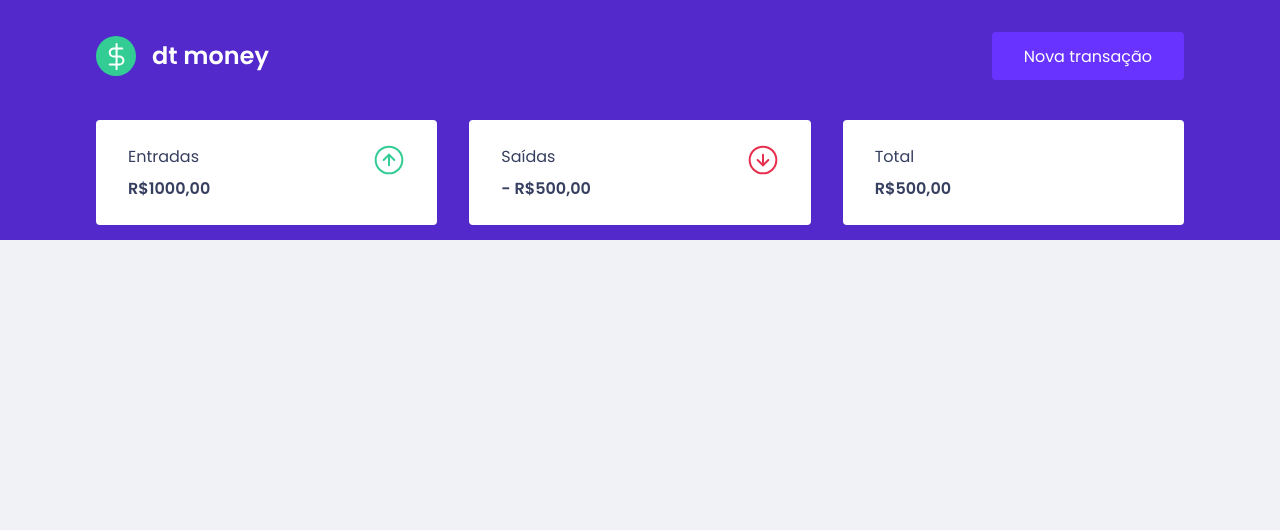
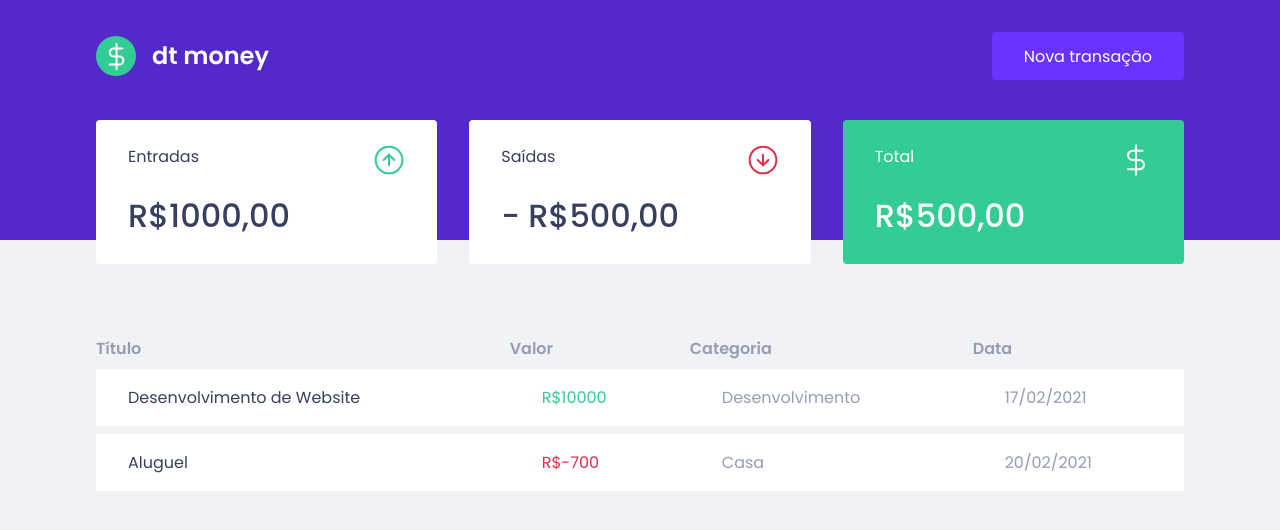
Before and after one commit to BiancaDuarteRaposo/dtmoney, a React (Create React App) app: page / in a window 1280 px wide. Shown: the top 530 px of the page. Built offline with nearby package versions, Linux system fonts and the light colour scheme.

Commit message:
Criação e estilização do Summary e TransactionTable

```diff
--- a/public/index.html
+++ b/public/index.html
@@ -9,7 +9,7 @@
 
     <link rel="shortcut icon" href="favicon.png" type="image/png">
 
-    <link href="https://fonts.googleapis.com/css2?family=Poppins:wght@400;600&display=swap" rel="stylesheet">
+    <link href="https://fonts.googleapis.com/css2?family=Poppins:wght@400;500;600&display=swap" rel="stylesheet">
 
     <title>dtmoney</title>
   </head>
--- a/src/components/Dashboard/index.tsx
+++ b/src/components/Dashboard/index.tsx
@@ -1,11 +1,13 @@
 import React from "react";
 import { Summary } from "../Summary";
+import { TransactionsTable } from "../TransactionsTable";
 import { Container } from "./styles";
 
 export function Dashboard() {
     return (
         <Container>
             <Summary />
+            <TransactionsTable />
         </Container >
     );
 }
--- a/src/components/Summary/index.tsx
+++ b/src/components/Summary/index.tsx
@@ -23,7 +23,7 @@
                 </header>
                 <strong>- R$500,00 </strong>
             </div>
-            <div>
+            <div className="highlight-background">
                 <header>
                     <p>Total</p>
                     <img src={totalImg} alt="Total" />
--- a/src/components/Summary/styles.ts
+++ b/src/components/Summary/styles.ts
@@ -11,11 +11,26 @@
      padding:1.5rem 2rem;
      border-radius: 0.25rem;
      color: var(--text-title);
+
     header {
         display: flex;
         aling-items: center;
         justify-content: space-between;
      }
+
+     strong {
+         display: block;
+         margin-top: 1rem;
+         font-size: 2rem;
+         font-weight: 500;
+         line-height: 3rem;
+
+     }
+
+     &.highlight-background{
+         background: var(--green);
+         color: #fff;
+     }
     }
 
 `;
--- /dev/null
+++ b/src/components/TransactionsTable/index.tsx
@@ -0,0 +1,33 @@
+import { Container } from "./styles";
+
+export function TransactionsTable() {
+    return (
+        <Container>
+            <table>
+                <thead>
+                    <tr>
+                        <th>Título</th>
+                        <th>Valor</th>
+                        <th>Categoria</th>
+                        <th>Data</th>
+                    </tr>
+                </thead>
+
+                <tbody>
+                    <tr>
+                        <td>Desenvolvimento de Website</td>
+                        <td className="deposit">R$10000</td>
+                        <td>Desenvolvimento</td>
+                        <td>17/02/2021</td>
+                    </tr>
+                    <tr>
+                        <td>Aluguel</td>
+                        <td className="withdraw">R$-700</td>
+                        <td>Casa</td>
+                        <td>20/02/2021</td>
+                    </tr>
+                </tbody>
+            </table>
+        </Container>
+    );
+}
--- /dev/null
+++ b/src/components/TransactionsTable/styles.ts
@@ -0,0 +1,39 @@
+import styled from "styled-components";
+
+export const Container = styled.div`
+    margin-top: 4rem;
+
+    table{
+        width:100%;
+        border-spacing: 0 0.5rem;
+
+        tr {
+            color: var(--text-body);
+            font-weight: 400;
+            padding: 1rem 2rem;
+            text-align: left;
+            line-height: 1,5rem;
+        }
+
+        td{
+            padding: 1rem 2rem;
+            border: 0;
+            background: var(--shape);
+            color: var(--text-body);
+            border-radius: 0,25rem;
+
+            &:first-child {
+                color: var(--text-title);
+            }
+
+            &.deposit{
+                color: var(--green);
+            }
+
+            &.withdraw{
+                color: var(--red);
+            }
+        }
+    }
+
+`;
--- a/src/styles/global.ts
+++ b/src/styles/global.ts
@@ -4,6 +4,7 @@
 :root {
     --background: #f0f2f5;
     --red:#e52e4d;
+    --green: #33cc95;
     --blue: #5429cc;
 
     --blue-light: #6933ff;
```
